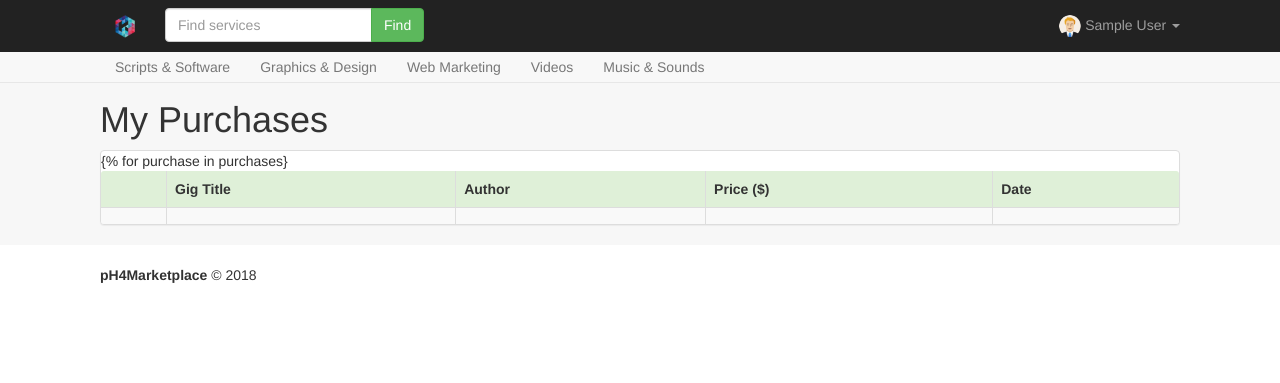
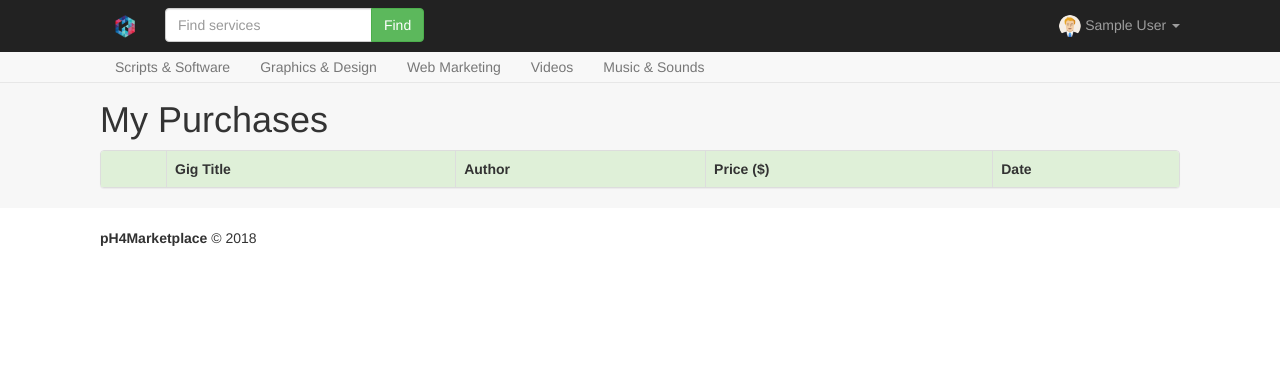
Before and after one commit to pH-7/pH4Marketplace, a Django app: a page that uses marketplaceapp/templates/my_sales.html in a window 1280 px wide. Shown: the top 383 px of the page. Run offline with Django 3.2, Linux system fonts and the light colour scheme; the visitor is signed in with stand-in values (Sample User, id 1); data that the repository does not hold is empty; some libraries are stand-ins or nearby versions.

Commit message:
Fix typos/bugs in keyword syntaxes

```diff
--- a/marketplaceapp/templates/my_purchases.html
+++ b/marketplaceapp/templates/my_purchases.html
@@ -18,9 +18,9 @@
             </thead>
 
             <tbody>
-                {% for purchase in purchases}
+                {% for purchase in purchases %}
                     <tr>
-                        <td>{{ forloop.counter}}</td>
+                        <td>{{ forloop.counter }}</td>
                         <td>
                             <a href="{% url 'gig_details' purchase.gig.id %}">
                                 {{ purchase.gig.title }}
@@ -34,6 +34,7 @@
                         <td>{{ purchase.gig.price }}</td>
                         <td>{{ purchase.time }}</td>
                     </tr>
+                {% endfor %}
             </tbody>
         </table>
     </div>
--- a/marketplaceapp/templates/my_sales.html
+++ b/marketplaceapp/templates/my_sales.html
@@ -18,9 +18,9 @@
             </thead>
 
             <tbody>
-                {% for purchase in purchases}
+                {% for purchase in purchases %}
                     <tr>
-                        <td>{{ forloop.counter}}</td>
+                        <td>{{ forloop.counter }}</td>
                         <td>
                             <a href="{% url 'gig_details' purchase.gig.id %}">
                                 {{ purchase.gig.title }}
@@ -34,6 +34,7 @@
                         <td>{{ purchase.gig.price }}</td>
                         <td>{{ purchase.time }}</td>
                     </tr>
+                {% endfor %}
             </tbody>
         </table>
     </div>
```
